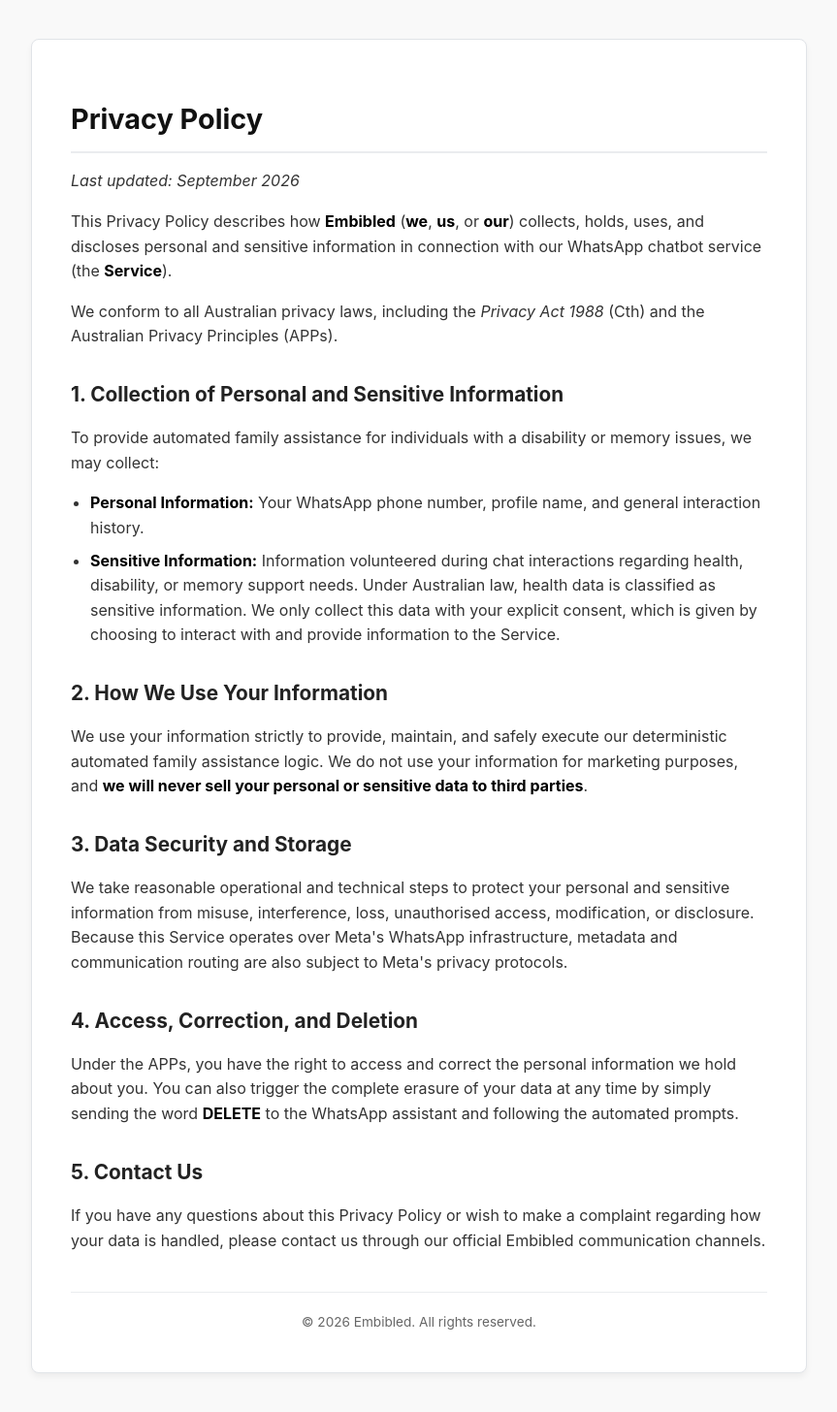
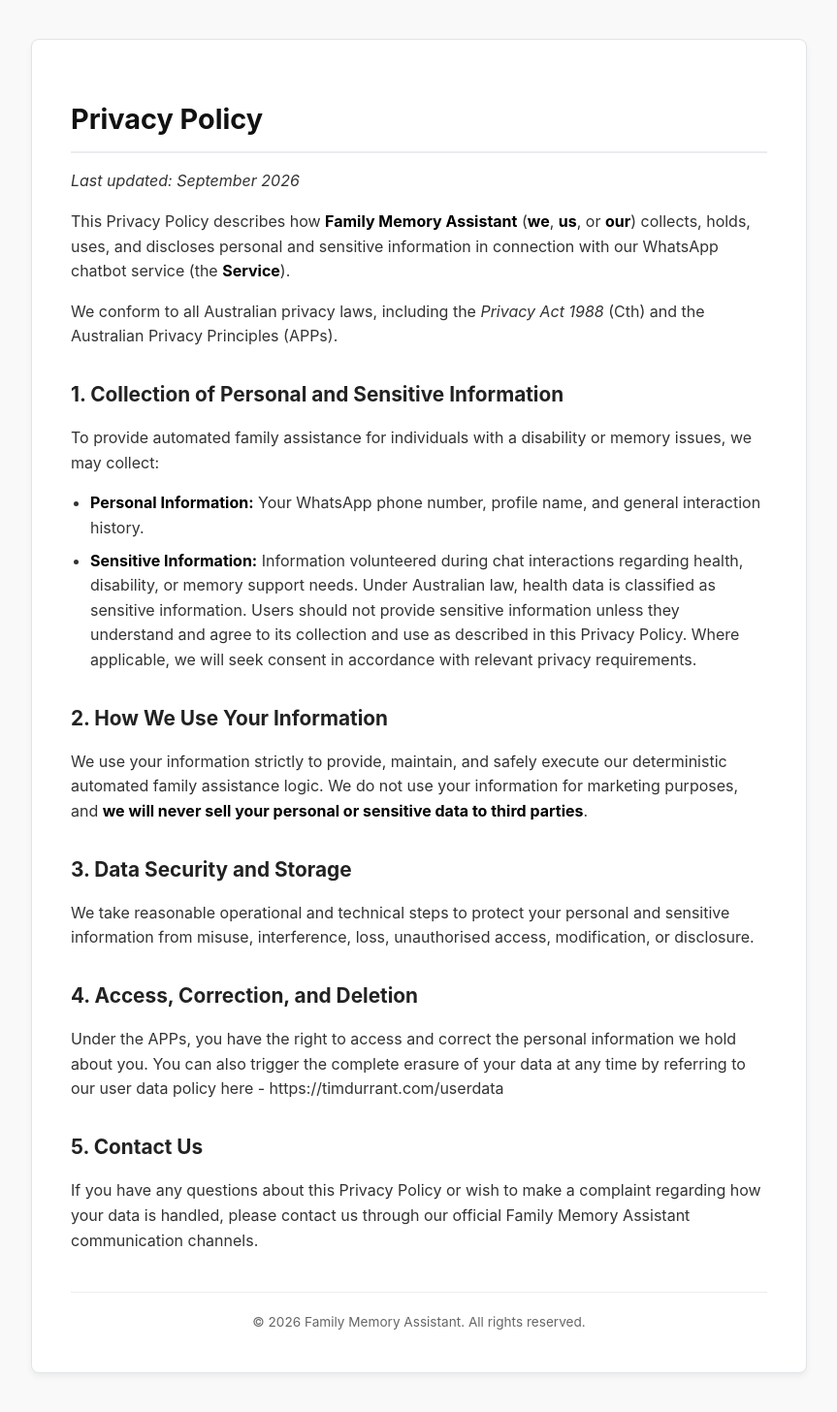
Before and after one commit to tim-durrant/timdurrant.com, a Jekyll site: the page privacy/index.html, which Jekyll copies as it is, in a window 1280 px wide. Shown: the whole page at 97% size, without its empty margins (208-1071 px from the left). Built offline with Jekyll 4.4.1, drawn with Linux system fonts in a browser that asks for light colours.

Commit message:
Update index.html

```diff
--- a/privacy/index.html
+++ b/privacy/index.html
@@ -3,7 +3,7 @@
 <head>
     <meta charset="UTF-8">
     <meta name="viewport" content="width=device-width, initial-scale=1.0">
-    <title>Privacy Policy - Embibled WhatsApp Chatbot</title>
+    <title>Privacy Policy - Family Memory Assistant WhatsApp Chatbot</title>
     <style>
         body {
             font-family: -apple-system, BlinkMacSystemFont, "Segoe UI", Roboto, Helvetica, Arial, sans-serif;
@@ -62,7 +62,7 @@
     <h1>Privacy Policy</h1>
     <p><em>Last updated: September 2026</em></p>
 
-    <p>This Privacy Policy describes how <strong>Embibled</strong> (<strong>we</strong>, <strong>us</strong>, or <strong>our</strong>) collects, holds, uses, and discloses personal and sensitive information in connection with our WhatsApp chatbot service (the <strong>Service</strong>).</p>
+    <p>This Privacy Policy describes how <strong>Family Memory Assistant</strong> (<strong>we</strong>, <strong>us</strong>, or <strong>our</strong>) collects, holds, uses, and discloses personal and sensitive information in connection with our WhatsApp chatbot service (the <strong>Service</strong>).</p>
 
     <p>We conform to all Australian privacy laws, including the <em>Privacy Act 1988</em> (Cth) and the Australian Privacy Principles (APPs).</p>
 
@@ -70,23 +70,23 @@
     <p>To provide automated family assistance for individuals with a disability or memory issues, we may collect:</p>
     <ul>
         <li><strong>Personal Information:</strong> Your WhatsApp phone number, profile name, and general interaction history.</li>
-        <li><strong>Sensitive Information:</strong> Information volunteered during chat interactions regarding health, disability, or memory support needs. Under Australian law, health data is classified as sensitive information. We only collect this data with your explicit consent, which is given by choosing to interact with and provide information to the Service.</li>
+        <li><strong>Sensitive Information:</strong> Information volunteered during chat interactions regarding health, disability, or memory support needs. Under Australian law, health data is classified as sensitive information. Users should not provide sensitive information unless they understand and agree to its collection and use as described in this Privacy Policy. Where applicable, we will seek consent in accordance with relevant privacy requirements.</li>
     </ul>
 
     <h2>2. How We Use Your Information</h2>
     <p>We use your information strictly to provide, maintain, and safely execute our deterministic automated family assistance logic. We do not use your information for marketing purposes, and <strong>we will never sell your personal or sensitive data to third parties</strong>.</p>
 
     <h2>3. Data Security and Storage</h2>
-    <p>We take reasonable operational and technical steps to protect your personal and sensitive information from misuse, interference, loss, unauthorised access, modification, or disclosure. Because this Service operates over Meta's WhatsApp infrastructure, metadata and communication routing are also subject to Meta's privacy protocols.</p>
+    <p>We take reasonable operational and technical steps to protect your personal and sensitive information from misuse, interference, loss, unauthorised access, modification, or disclosure.</p>
 
     <h2>4. Access, Correction, and Deletion</h2>
-    <p>Under the APPs, you have the right to access and correct the personal information we hold about you. You can also trigger the complete erasure of your data at any time by simply sending the word <strong>DELETE</strong> to the WhatsApp assistant and following the automated prompts.</p>
+    <p>Under the APPs, you have the right to access and correct the personal information we hold about you. You can also trigger the complete erasure of your data at any time by referring to our user data policy here - https://timdurrant.com/userdata</p>
 
     <h2>5. Contact Us</h2>
-    <p>If you have any questions about this Privacy Policy or wish to make a complaint regarding how your data is handled, please contact us through our official Embibled communication channels.</p>
+    <p>If you have any questions about this Privacy Policy or wish to make a complaint regarding how your data is handled, please contact us through our official Family Memory Assistant communication channels.</p>
 
     <div class="footer">
-        &copy; 2026 Embibled. All rights reserved.
+        &copy; 2026 Family Memory Assistant. All rights reserved.
     </div>
 </div>
 
```
